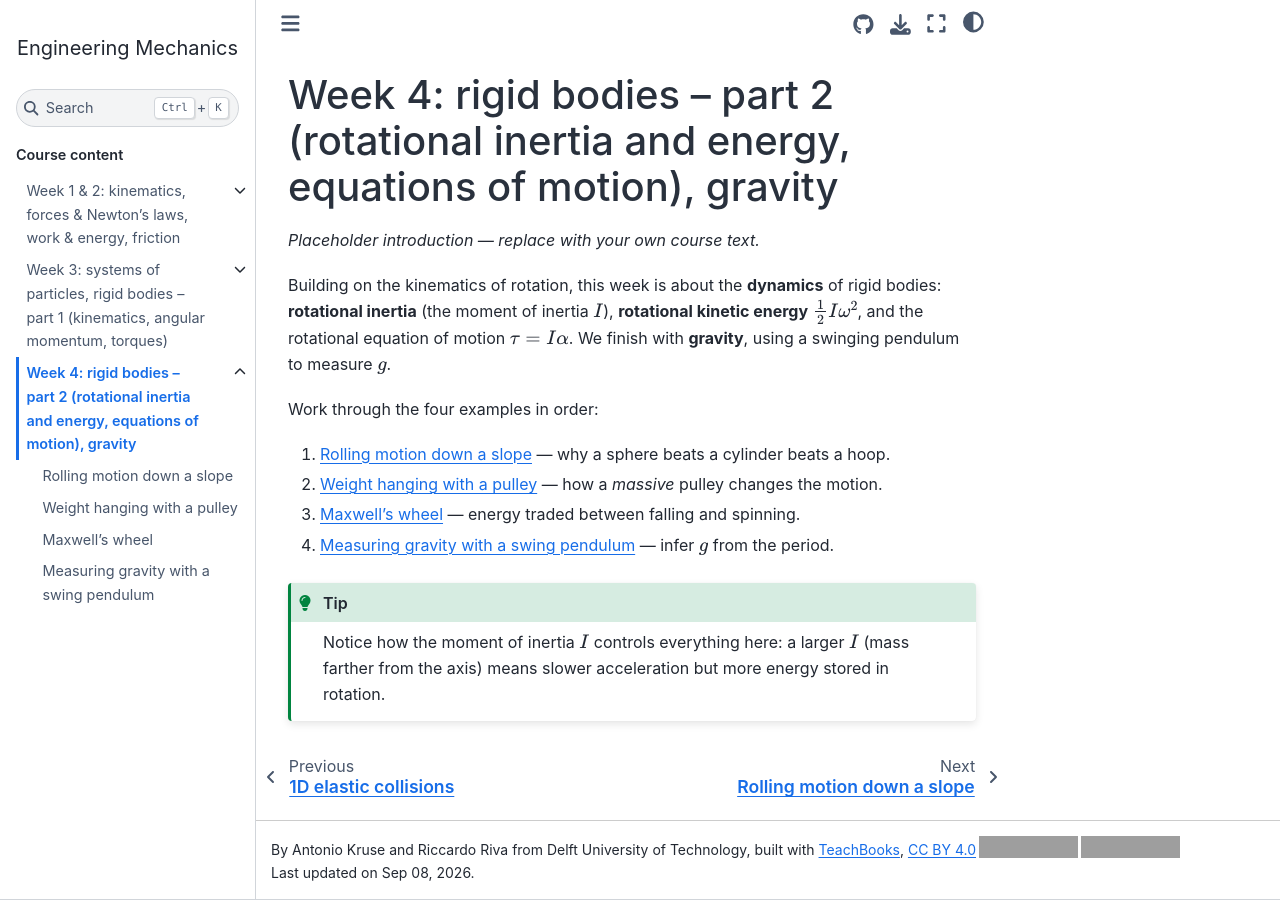
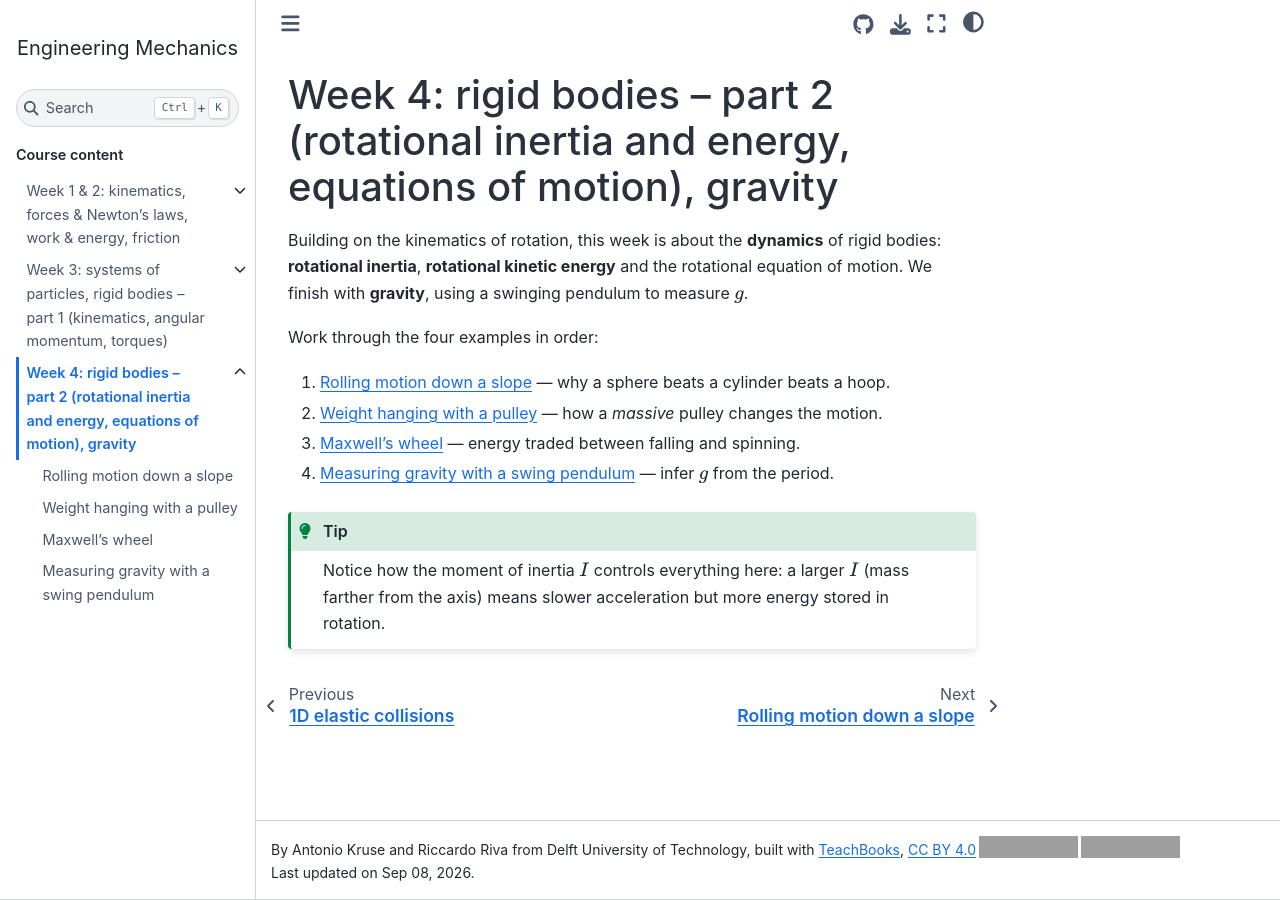
Before and after one commit to remriva/Mech, a Jupyter Book: the page built from book/week4/index.md, in a window 1280 px wide. Built offline with Jupyter Book 1.0.4 settings and Sphinx 7.4.7 and the Sphinx Book theme 1.1.4, drawn with Linux system fonts in a browser that asks for light colours; comment, search, counter and statistics services are not loaded; grey boxes are pictures that could not be loaded.

Commit message:
Update index.md

```diff
--- a/book/week4/index.md
+++ b/book/week4/index.md
@@ -1,11 +1,8 @@
 (week4)=
 # Week 4: rigid bodies – part 2 (rotational inertia and energy, equations of motion), gravity
 
-*Placeholder introduction — replace with your own course text.*
-
 Building on the kinematics of rotation, this week is about the **dynamics** of rigid bodies:
-**rotational inertia** (the moment of inertia $I$), **rotational kinetic energy**
-$\tfrac{1}{2}I\omega^2$, and the rotational equation of motion $\tau = I\alpha$. We finish with
+**rotational inertia**, **rotational kinetic energy** and the rotational equation of motion. We finish with
 **gravity**, using a swinging pendulum to measure $g$.
 
 Work through the four examples in order:
```
